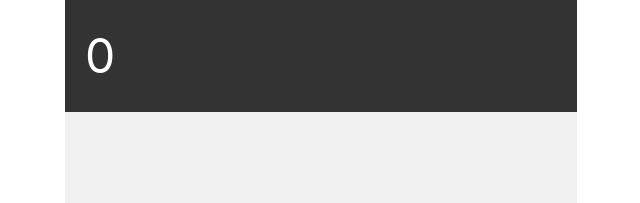
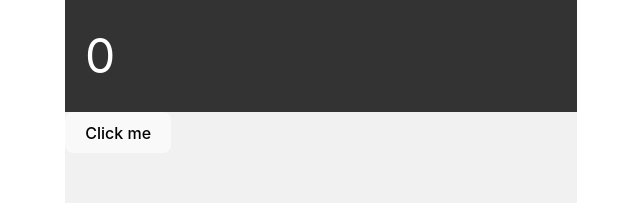
Before and after one commit to amyhub-alt/calculator, a React (Vite) app: page / in a window 1280 px wide. Shown: the top 203 px of the page, without its empty margins (319-959 px from the left). Built offline with nearby package versions, Linux system fonts and the light colour scheme.

Commit message:
updated App.jsx and button.jsx with new labels

```diff
--- a/src/App.jsx
+++ b/src/App.jsx
@@ -1,13 +1,19 @@
 import Display from './components/display';
-import './App.css'
+import './App.css';
+import Button from './components/button';
 
 
 function App () {
+  const handleClick = () => {
+    console.log("button clicked");
+  };
+
 return(
-<div className="app">
-  <Display value="0"/>
-</div>
-);
+  <div className="app">
+    <Display value="0"/>
+    <Button label="Click me" whenClicked={handleClick} />
+  </div>
+  );
 }
 
 export default App
--- a/src/components/button.jsx
+++ b/src/components/button.jsx
@@ -0,0 +1,7 @@
+
+
+const Button = ({ label, whenClicked }) => {
+return <button onClick={whenClicked}>{label}</button>;
+}
+
+export default Button;
```
